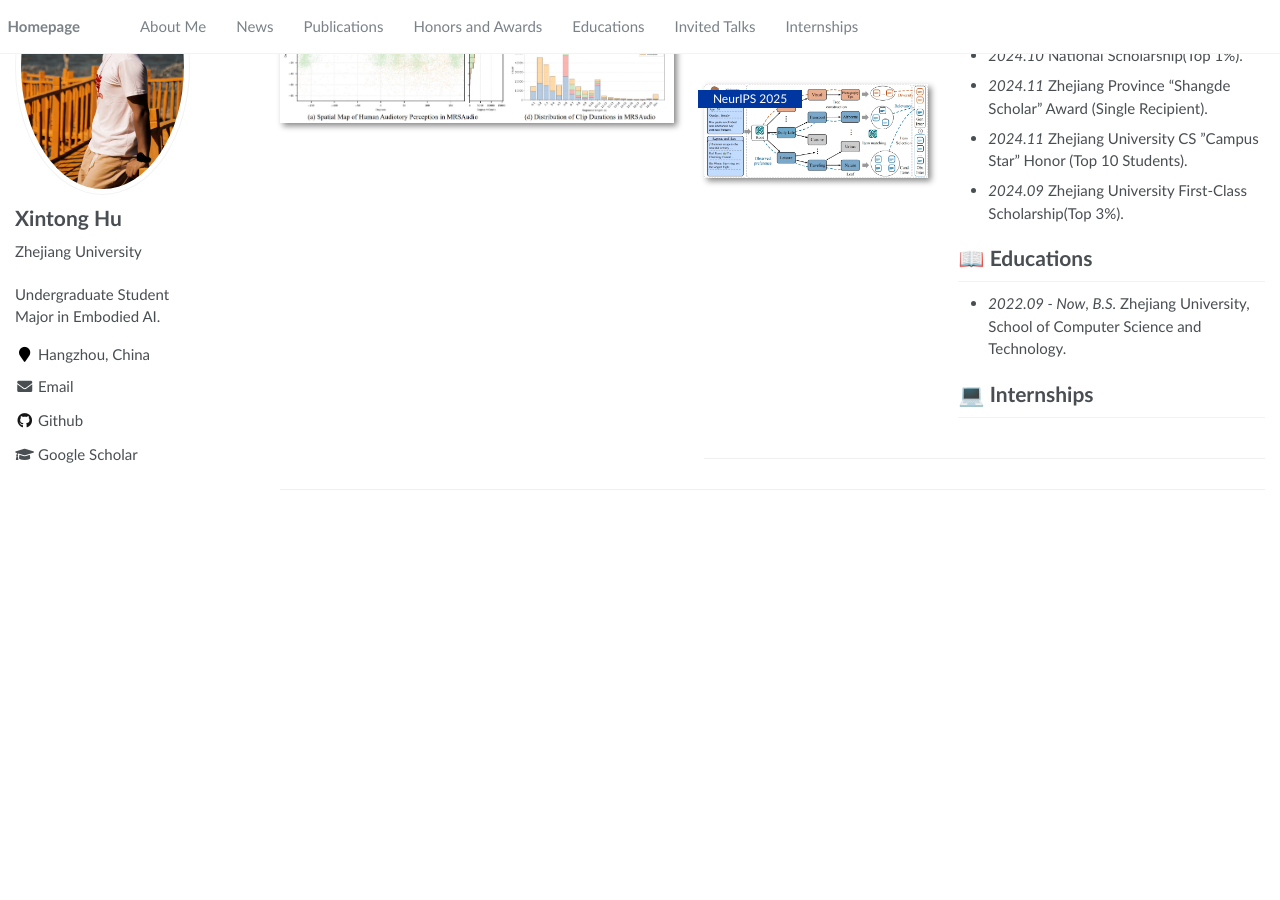
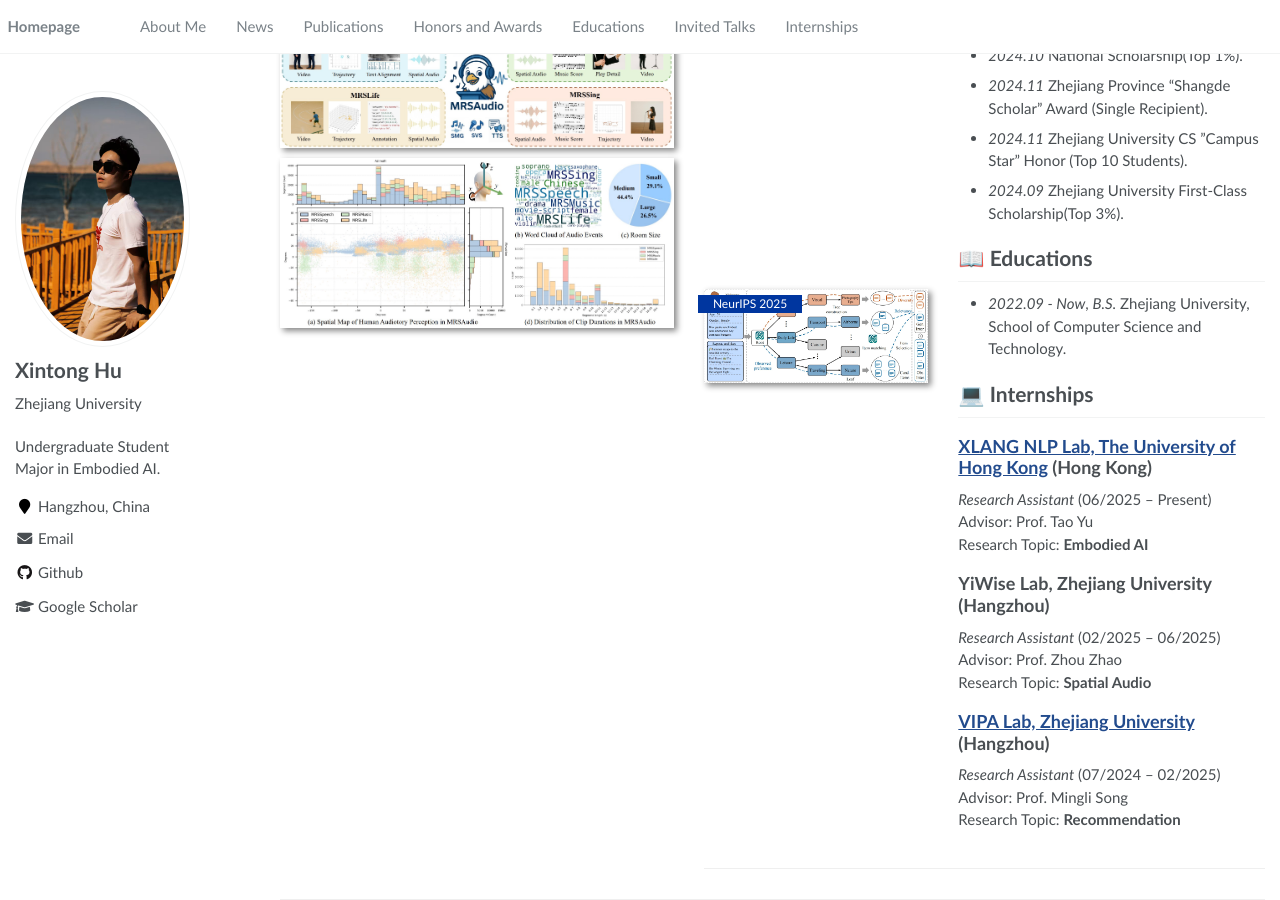
Before and after one commit to Erics-zju/huxintong.github.io, a Jekyll site: the page built from _pages/about.md, in a window 1280 px wide and 900 px high, scrolled down 920 px. Built offline with Jekyll 4.4.1, drawn with Linux system fonts in a browser that asks for light colours; before the commit the page ends 1410 px from its top, so only the background shows below that.

Commit message:
Add internship experiences in markdown format

```diff
--- a/_pages/about.md
+++ b/_pages/about.md
@@ -88,3 +88,18 @@ Hanyang Yuan<sup>*</sup>,,Ning Tang, Tongya Zheng, Jiarong Xu, **Xintong Hu**, R
 - *2021.03*, Lorem ipsum dolor sit amet, consectetur adipiscing elit. Vivamus ornare aliquet ipsum, ac tempus justo dapibus sit amet.  \| [\[video\]](https://github.com/) -->
 
 # 💻 Internships
+
+## [XLANG NLP Lab, The University of Hong Kong](https://xlang.ai) (Hong Kong)
+*Research Assistant* (06/2025 -- Present)
+Advisor: Prof. Tao Yu
+Research Topic: **Embodied AI**
+
+## YiWise Lab, Zhejiang University (Hangzhou)
+*Research Assistant* (02/2025 -- 06/2025)
+Advisor: Prof. Zhou Zhao
+Research Topic: **Spatial Audio**
+
+## [VIPA Lab, Zhejiang University](https://www.vipazoo.cn/) (Hangzhou)
+*Research Assistant* (07/2024 -- 02/2025)
+Advisor: Prof. Mingli Song
+Research Topic: **Recommendation**
```
